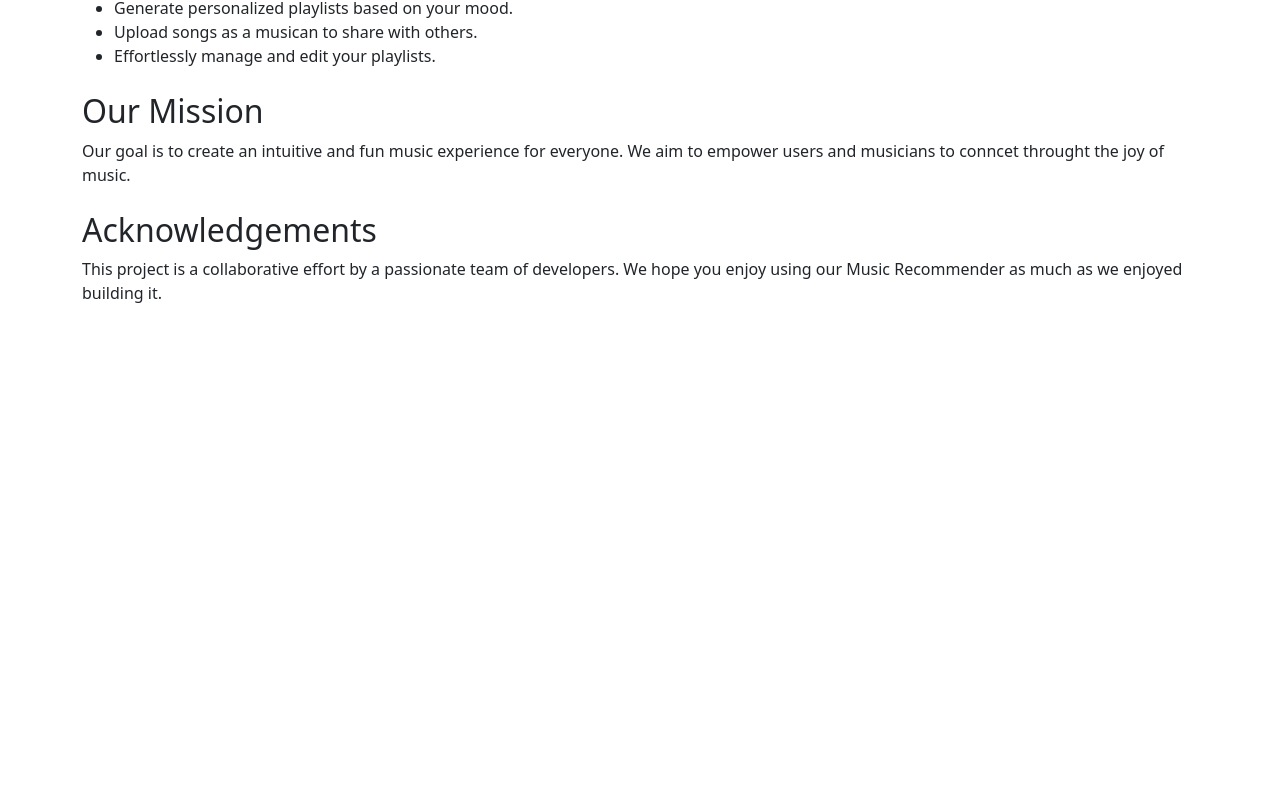
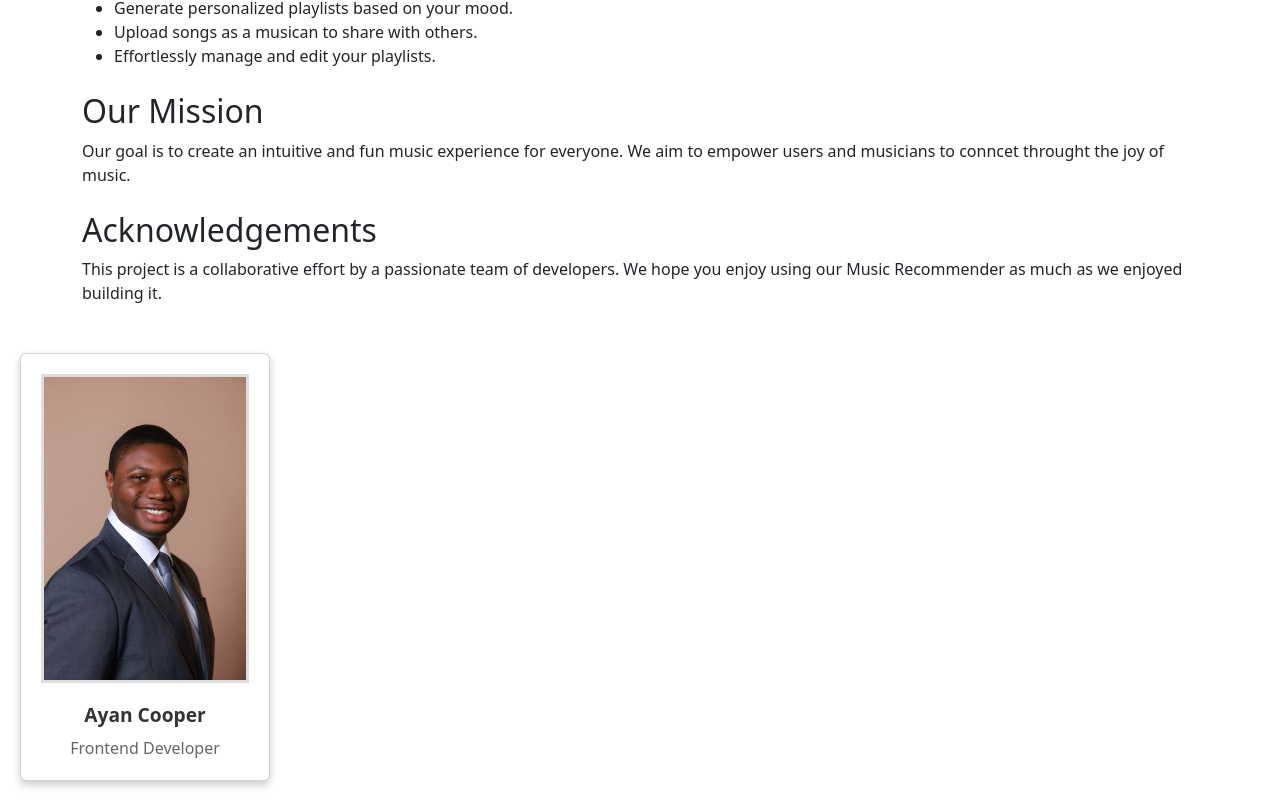
Before and after one commit to MichaelAngamarca/418Project, a React (Create React App) app: page /howtouse in a window 1280 px wide. Shown: the part 298-1099 px from the top of the page. Before the commit the page ends 800 px from the top, so only its background shows below. Built offline with nearby package versions, Linux system fonts and the light colour scheme.

Commit message:
Began adding developer cards to the About page.

```diff
--- /dev/null
+++ b/src/About/About.css
@@ -0,0 +1,43 @@
+.card {
+    display: flex;
+    flex-wrap: wrap;
+    justify-content: space-around;
+    padding: 20px;
+}
+
+.card {
+    text-align: center;
+    margin: 20px;
+    padding: 20px;
+    width: 250px;
+    box-shadow: 0 4px 8px rgba(0, 0, 0, 0.2);
+    background-color: #ffffff;
+    border: 1px solid #e0e0e0;
+    transition: transform 0.3s, box-shadow 0.3s;
+}
+
+.card:hover {
+    transform: translateY(-5px);
+    box-shadow: 0 8px 16px rgba(0, 0, 0, 0.3);
+}
+
+.card img {
+    max-width: 100%;
+    height: auto;
+    margin-bottom: 10px;
+    border: 3px solid #ddd;
+}
+
+.card h3 {
+    margin: 10px 0;
+    font-size: 1.2rem;
+    font-weight: 600;
+    color: #333333;
+}
+
+.card p {
+    margin: 0;
+    font-size: 1rem;
+    color: #666666;
+    line-height: 1.5;
+}
--- a/src/About/About.js
+++ b/src/About/About.js
@@ -1,5 +1,6 @@
 import React from 'react'
-// Added commment to check commit
+import "./About.css";
+import ayanCooper from '../assets/images/ayan_cooper.JPG';
 
 const About = () => {
   return (
@@ -73,6 +74,15 @@
        </p>
      </div>
    </div>
+
+    <div className="cards-containter">
+      <div className="card">
+        <img src={ayanCooper} alt="Ayan Cooper" />
+        <h3>Ayan Cooper</h3>
+        <p>Frontend Developer</p>
+      </div>
+    </div>
+
  </div>
 
 
```
